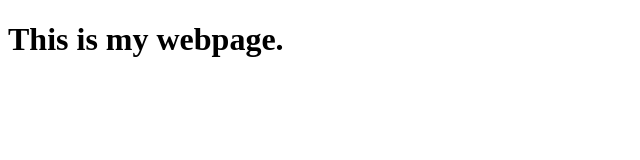
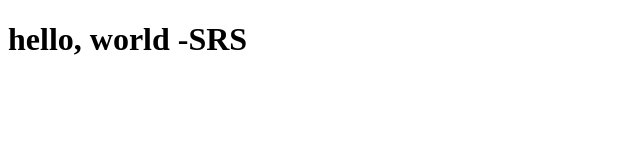
Before and after one commit to bamacanuck/bamacanuck.github.io, a plain HTML site: page index.html in a window 1280 px wide. Shown: the whole page, without its empty margins (0-640 px from the left). Drawn offline with Linux system fonts and the light colour scheme.

Commit message:
another comment

```diff
--- a/index.html
+++ b/index.html
@@ -5,7 +5,9 @@
 </head>
 <body>
 	<h1>
-		This is my webpage.
+		hello, world
+
+		-SRS
 	</h1>
 </body>
 </html>
```
